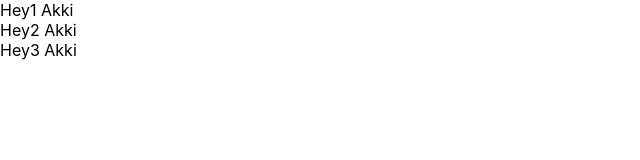
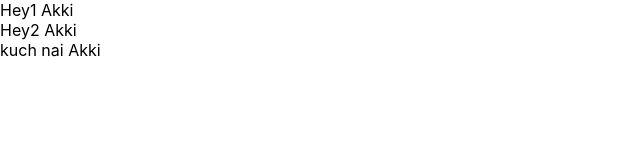
Before and after one commit to lucifer6599/GitWalkover, a React (Create React App) app: page / in a window 1280 px wide. Shown: the top 160 px of the page, without its empty margins (0-640 px from the left). Built offline with nearby package versions, Linux system fonts and the light colour scheme.

Commit message:
first commit after cloning

```diff
--- a/src/App.js
+++ b/src/App.js
@@ -5,7 +5,7 @@ function App() {
     <div className="App">
      <Comp1 tezab="Hey1"/>
      <Comp1 tezab="Hey2"/>
-     <Comp1 tezab="Hey3"/>
+     <Comp1 />
     </div>
   );
 }
--- a/src/components/Comp1.js
+++ b/src/components/Comp1.js
@@ -3,7 +3,7 @@
 function Comp1({tezab}) {
   return (
     <div className="App">
-        {tezab} Akki
+        {tezab?tezab:'kuch nai'} Akki
     </div>
   );
 }
--- a/src/index.js
+++ b/src/index.js
@@ -2,7 +2,7 @@ import React from 'react';
 import ReactDOM from 'react-dom';
 import './index.css';
 import App from './App';
-import reportWebVitals from './reportWebVitals';
+//import reportWebVitals from './reportWebVitals';
 
 ReactDOM.render(
   <React.StrictMode>
@@ -14,4 +14,4 @@ ReactDOM.render(
 // If you want to start measuring performance in your app, pass a function
 // to log results (for example: reportWebVitals(console.log))
 // or send to an analytics endpoint. Learn more: https://bit.ly/CRA-vitals
-reportWebVitals();
+//reportWebVitals();
```
Also changed, not shown: 1 other file (tests, documents, lock files or other folders).
